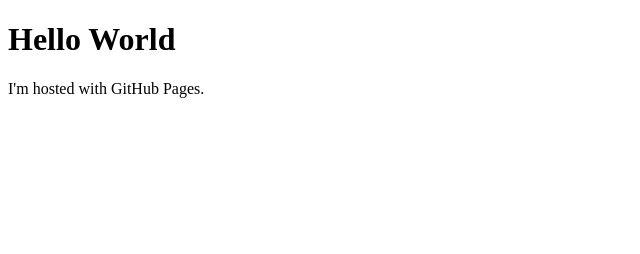
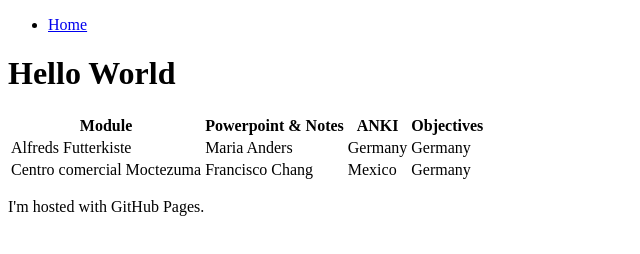
Before and after one commit to eparayno/eparayno.github.io, a plain HTML site: page index.html in a window 1280 px wide. Shown: the whole page, without its empty margins (0-640 px from the left). Drawn offline with Linux system fonts and the light colour scheme.

Commit message:
Update index.html

```diff
--- a/index.html
+++ b/index.html
@@ -1,7 +1,30 @@
 <!DOCTYPE html>
 <html>
 <body>
+    <ul>
+        <li><a href="index.html">Home</a></li>
+      </ul>
 <h1>Hello World</h1>
+<table>
+    <tr>
+      <th>Module</th>
+      <th>Powerpoint & Notes</th>
+      <th>ANKI</th>
+      <th>Objectives</th>
+    </tr>
+    <tr>
+      <td>Alfreds Futterkiste</td>
+      <td>Maria Anders</td>
+      <td>Germany</td>
+      <td>Germany</td>
+    </tr>
+    <tr>
+      <td>Centro comercial Moctezuma</td>
+      <td>Francisco Chang</td>
+      <td>Mexico</td>
+      <td>Germany</td>
+    </tr>
+  </table>
 <p>I'm hosted with GitHub Pages.</p>
 </body>
 </html>
```
